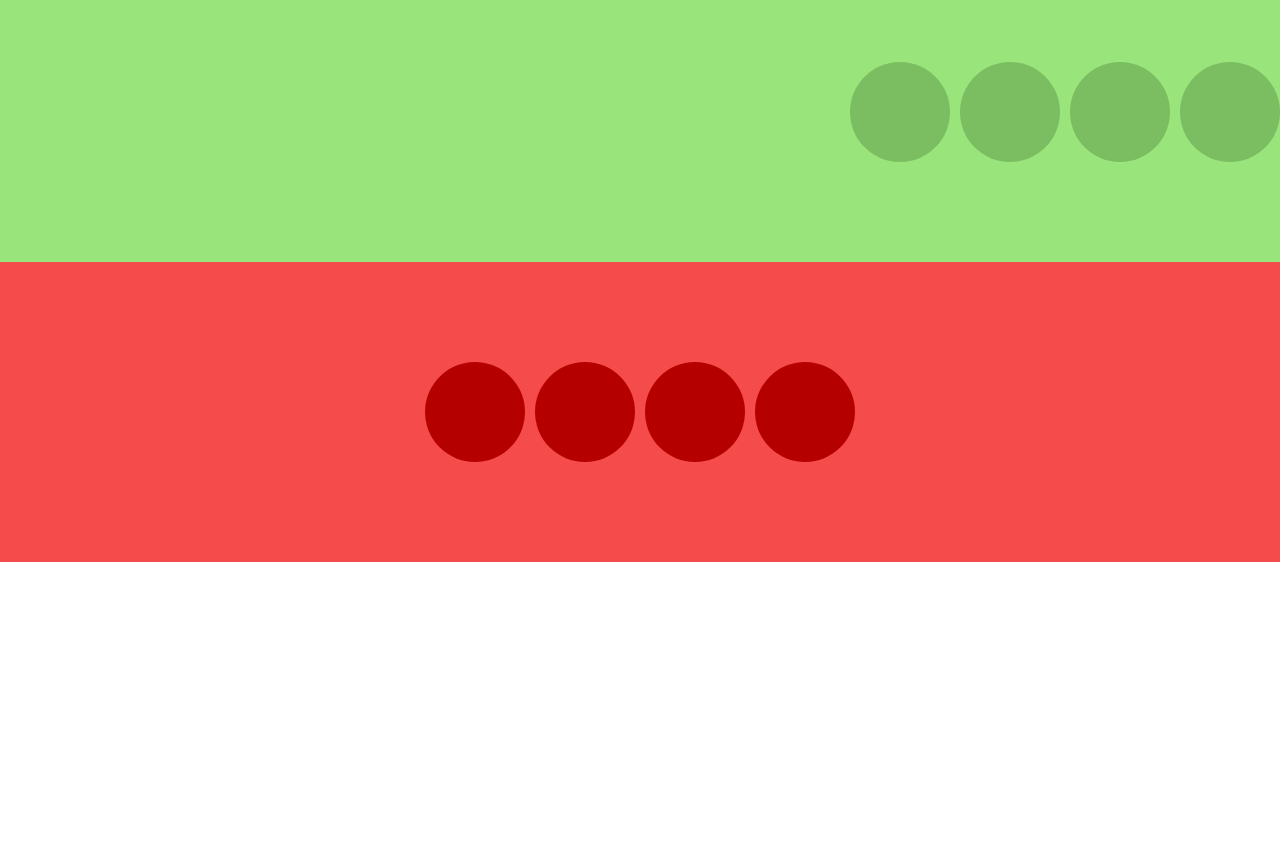
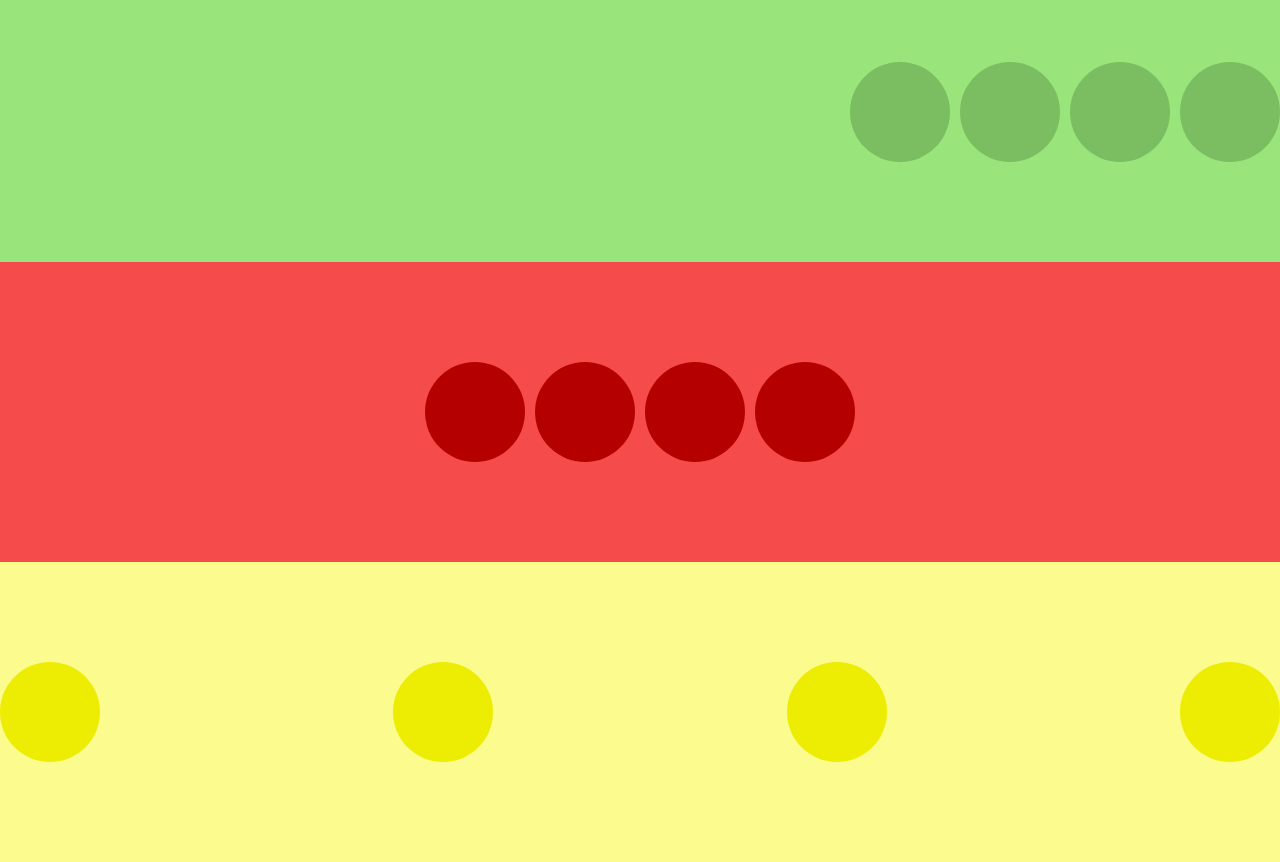
Before and after one commit to Nephyro/flex, a plain HTML site: page index.html in a window 1280 px wide. Shown: the part 338-1200 px from the top of the page. Before the commit the page ends 900 px from the top, so only its background shows below. Drawn offline with Linux system fonts and the light colour scheme.

Commit message:
adicionando a linha amarela com os elementos

```diff
--- a/index.html
+++ b/index.html
@@ -33,5 +33,11 @@
         <div></div>
         <div></div>
     </div>
+    <div class="amarelo">
+        <div></div>
+        <div></div>
+        <div></div>
+        <div></div>
+    </div>
 </body>
 </html>
--- a/style.css
+++ b/style.css
@@ -52,3 +52,16 @@ body {
     border-radius: 50%;
     background-color: rgb(181, 0, 0);
 }
+.amarelo {
+    height: 300px;
+    display: flex;
+    justify-content: space-between;
+    align-items: center;
+    background-color: rgb(251, 251, 142);
+}
+.amarelo div {
+    width: 100px;
+    height: 100px;
+    border-radius: 50%;
+    background-color: rgb(237, 237, 3);
+}
```
